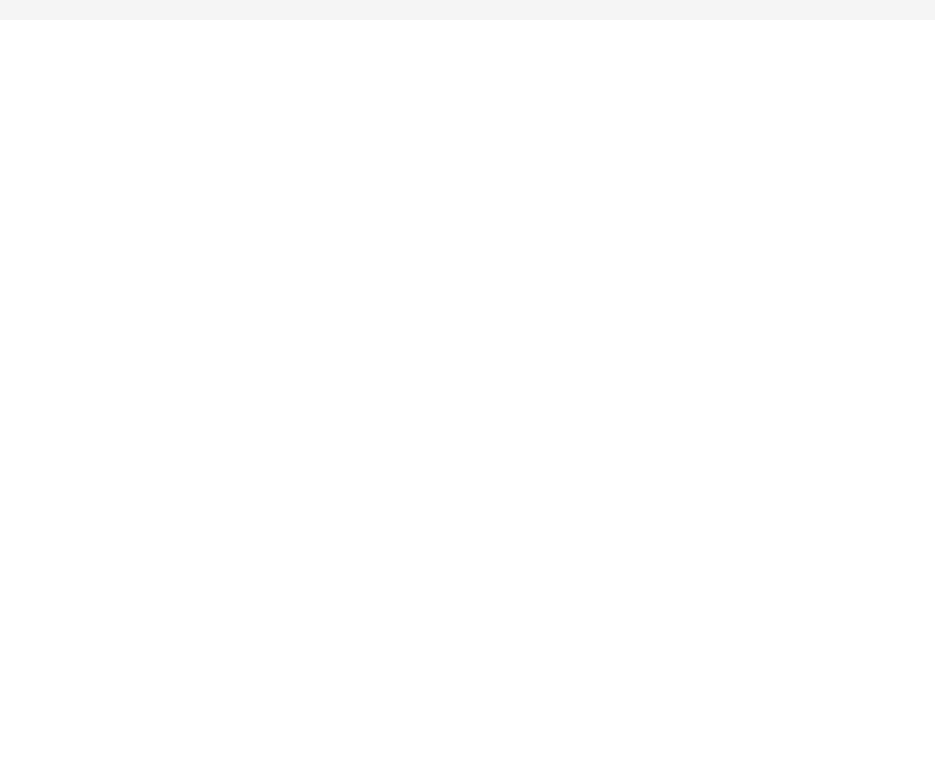
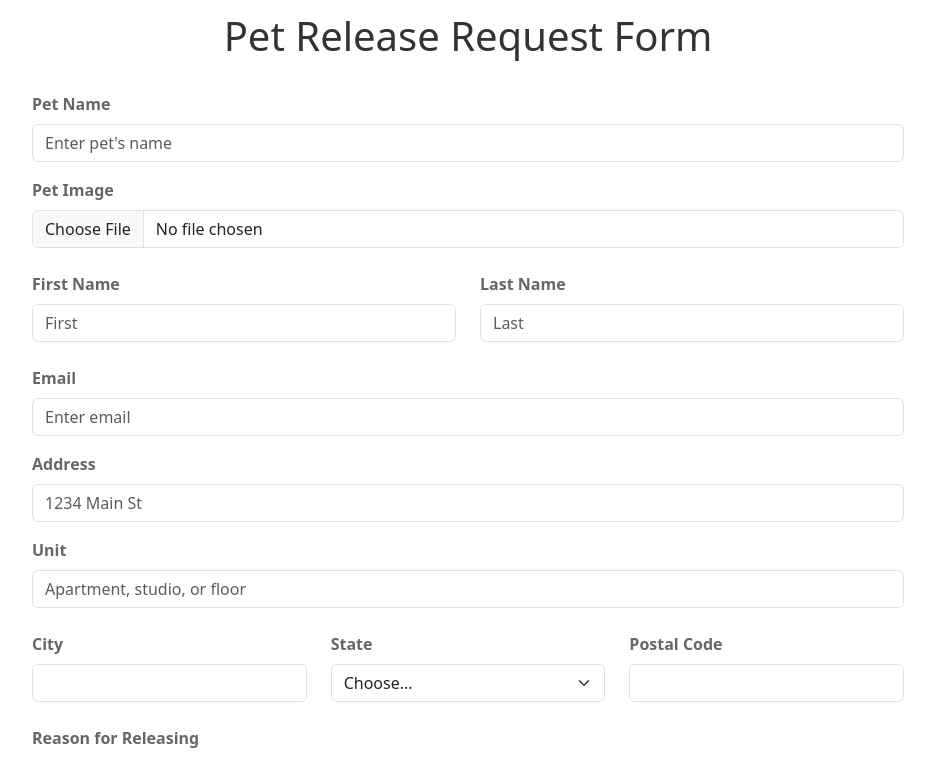
Before and after one commit to victorjongsoon/isit207-petheaven, a React (Create React App) app: page /isit207-petheaven/release in a window 1280 px wide. Shown: the part 640-1398 px from the top of the page, without its empty margins (172-1107 px from the left). Before the commit the page ends 800 px from the top, so only its background shows below. Built offline with nearby package versions, Linux system fonts and the light colour scheme.

Commit message:
pet release form

```diff
--- /dev/null
+++ b/src/pages/release.css
@@ -0,0 +1,87 @@
+.release-container {
+    padding: 2rem;
+    max-width: 1000px;
+    margin: 2rem auto;
+    background-color: #fff;
+    box-shadow: 0 0.5rem 1.5rem rgba(0, 0, 0, 0.1);
+    border-radius: 0.5rem;
+    overflow: hidden;
+}
+
+.release-container h1 {
+    text-align: center;
+    color: #333;
+    margin-bottom: 2rem;
+}
+
+.release-container form {
+    margin: 0 auto;
+    padding: 2rem;
+}
+
+.form-group {
+    margin-bottom: 1rem;
+}
+
+.form-label {
+    display: block;
+    margin-bottom: 0.5rem;
+    color: #666;
+    font-weight: bold;
+}
+
+.form-control {
+    display: block;
+    width: 100%;
+    padding: 0.375rem 0.75rem;
+    font-size: 1rem;
+    line-height: 1.5;
+    color: #495057;
+    background-color: #fff;
+    background-clip: padding-box;
+    border: 1px solid #ced4da;
+    border-radius: 0.25rem;
+    transition: border-color 0.15s ease-in-out, box-shadow 0.15s ease-in-out;
+}
+
+.form-control:focus {
+    color: #495057;
+    background-color: #fff;
+    border-color: #80bdff;
+    outline: 0;
+    box-shadow: 0 0 0 0.2rem rgba(0, 123, 255, 0.25);
+}
+
+.button-submit {
+    display: block;
+    width: 100%;
+    padding: 0.5rem 1rem;
+    font-size: 1.25rem;
+    line-height: 1.5;
+    border-radius: 0.3rem;
+    color: #fff;
+    background-color: #007bff;
+    border-color: #007bff;
+    text-align: center;
+    cursor: pointer;
+    margin-top: 1rem;
+}
+
+.button-submit:hover {
+    background-color: #0069d9;
+    border-color: #0062cc;
+}
+
+/* Responsive layout for smaller devices */
+@media (max-width: 768px) {
+    .release-container {
+        padding: 1rem;
+        max-width: 100%;
+    }
+
+    .button-submit {
+        padding: 0.5rem;
+    }
+}
+
+/* Add additional styles for form elements as needed */
--- a/src/pages/release.js
+++ b/src/pages/release.js
@@ -1,11 +1,91 @@
 import React from 'react';
-import Header from './header'; // Import the Header component
+import Header from './header';
+import Button from 'react-bootstrap/Button';
+import Col from 'react-bootstrap/Col';
+import Form from 'react-bootstrap/Form';
+import Row from 'react-bootstrap/Row';
+import "./release.css";
 
 const Release = () => {
     return (
         <div>
-            <Header title="Release" subtitle="Page subtitle..." />
+            <Header title="Release" subtitle="Ensure Your Pet's Future Happiness" />
             {/* Page content goes here */}
+            <div className="release-container">
+                <Form>
+                    <h1>Pet Release Request Form</h1>
+
+                    <Form.Group className="mb-3" controlId="petName">
+                        <Form.Label>Pet Name</Form.Label>
+                        <Form.Control type="text" placeholder="Enter pet's name" />
+                    </Form.Group>
+
+                    <Form.Group controlId="formFile" className="mb-3">
+                        <Form.Label>Pet Image</Form.Label>
+                        <Form.Control type="file" />
+                    </Form.Group>
+
+                    <Row className="mb-3">
+                        <Form.Group as={Col} controlId="formGridFirstName">
+                            <Form.Label>First Name</Form.Label>
+                            <Form.Control type="text" placeholder="First" />
+                        </Form.Group>
+
+                        <Form.Group as={Col} controlId="formGridLastName">
+                            <Form.Label>Last Name</Form.Label>
+                            <Form.Control type="text" placeholder="Last" />
+                        </Form.Group>
+                    </Row>
+
+                    <Form.Group className="mb-3" controlId="formGridEmail">
+                        <Form.Label>Email</Form.Label>
+                        <Form.Control type="email" placeholder="Enter email" />
+                    </Form.Group>
+
+                    <Form.Group className="mb-3" controlId="formGridAddress1">
+                        <Form.Label>Address</Form.Label>
+                        <Form.Control placeholder="1234 Main St" />
+                    </Form.Group>
+
+                    <Form.Group className="mb-3" controlId="formGridAddress2">
+                        <Form.Label>Unit</Form.Label>
+                        <Form.Control placeholder="Apartment, studio, or floor" />
+                    </Form.Group>
+
+                    <Row className="mb-3">
+                        <Form.Group as={Col} controlId="formGridCity">
+                            <Form.Label>City</Form.Label>
+                            <Form.Control />
+                        </Form.Group>
+
+                        <Form.Group as={Col} controlId="formGridState">
+                            <Form.Label>State</Form.Label>
+                            <Form.Select defaultValue="Choose...">
+                                <option>Choose...</option>
+                                {/* Add state options here */}
+                            </Form.Select>
+                        </Form.Group>
+
+                        <Form.Group as={Col} controlId="formGridZip">
+                            <Form.Label>Postal Code</Form.Label>
+                            <Form.Control />
+                        </Form.Group>
+                    </Row>
+
+                    <Form.Group className="mb-3" controlId="formGridReason">
+                        <Form.Label>Reason for Releasing</Form.Label>
+                        <Form.Control as="textarea" rows={3} />
+                    </Form.Group>
+
+                    <Form.Group className="mb-3" id="formGridCheckbox">
+                        <Form.Check type="checkbox" label="By submitting you declare that all information entered are accurate." />
+                    </Form.Group>
+
+                    <Button variant="primary" type="submit">
+                        Submit
+                    </Button>
+                </Form>
+            </div>
         </div>
     );
 };
```
